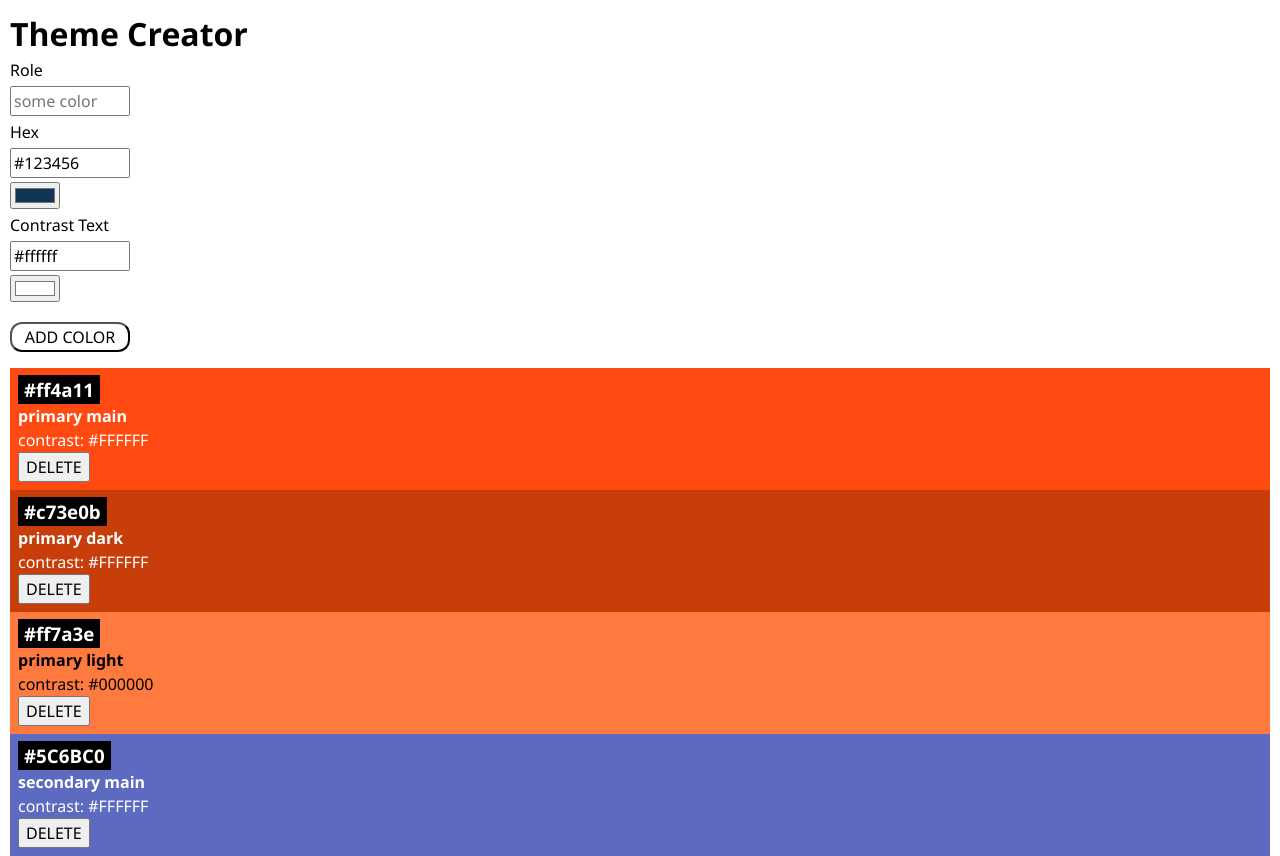
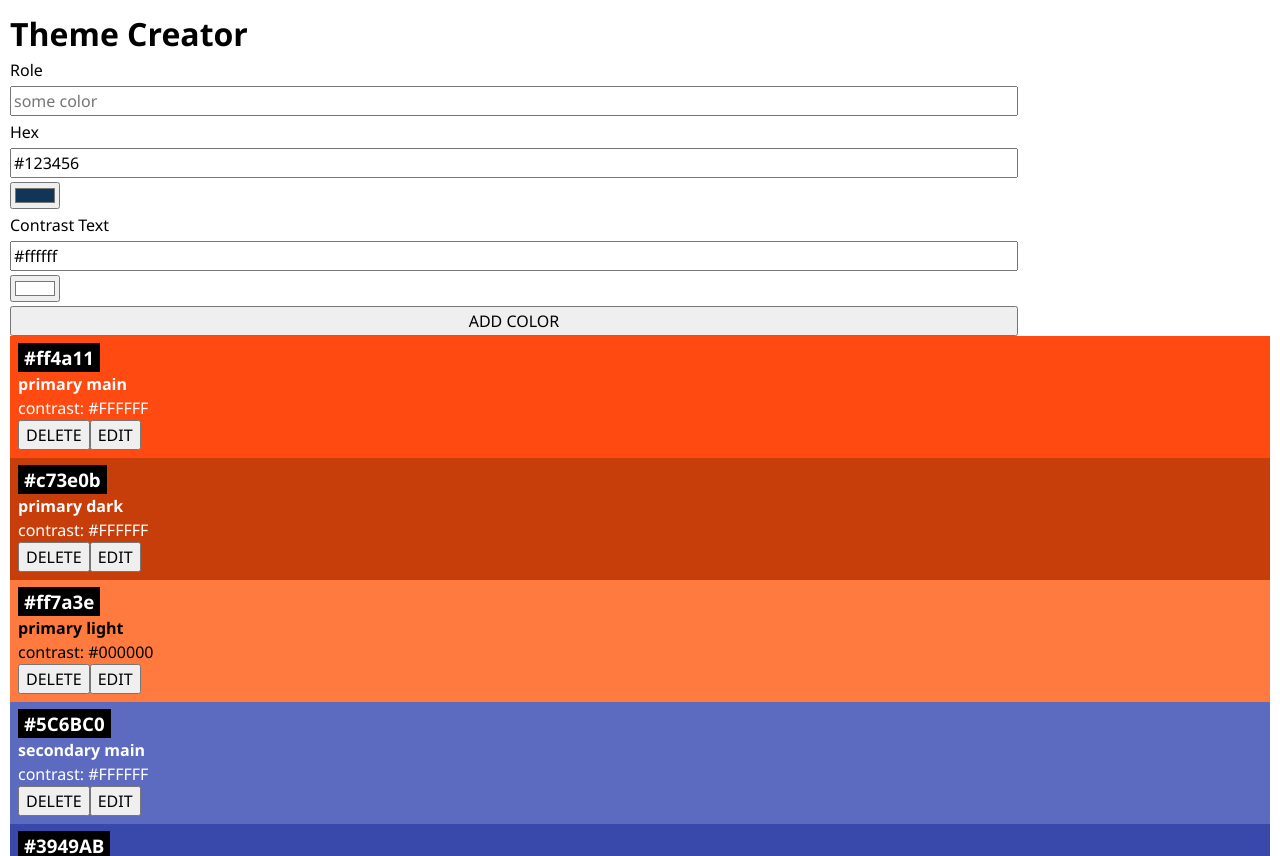
Before and after one commit to E-LeeSchaffer/recap-project-4, a React (Vite) app: page / in a window 1280 px wide. Shown: the top 856 px of the page. Built offline with nearby package versions, Linux system fonts and the light colour scheme.

Commit message:
add edit button

```diff
--- a/src/App.jsx
+++ b/src/App.jsx
@@ -1,7 +1,6 @@
 import { initialColors } from "./lib/colors";
 import Color from "./Components/Color/Color.jsx";
 import "./App.css";
-import "./Components/Form/ColorButton.css";
 import ColorForm from "./Components/Form/ColorForm.jsx";
 import { useState } from "react";
 
@@ -18,6 +17,13 @@ export default function App() {
     setColors(updatedColors);
   }
 
+  function editColor(id, newProperties) {
+    const updatedColors = colors.map((color) =>
+      color.id === id ? { ...color, ...newProperties } : color
+    );
+    setColors(updatedColors);
+  }
+
   return (
     <>
       <h1>Theme Creator</h1>
@@ -29,7 +35,11 @@ export default function App() {
           {colors.map((color) => {
             return (
               <li key={color.id} className="color-item">
-                <Color color={color} onDelete={deleteColor} />
+                <Color
+                  color={color}
+                  onDelete={deleteColor}
+                  onEdit={editColor}
+                />
               </li>
             );
           })}
--- a/src/Components/Color/Color.jsx
+++ b/src/Components/Color/Color.jsx
@@ -1,8 +1,13 @@
 import { useState } from "react";
 import "./Color.css";
+import ColorForm from "../Form/ColorForm";
 
-export default function Color({ color, onDelete }) {
+export default function Color({ color, onDelete, onEdit }) {
   const [showDeleteButton, setShowDeleteButton] = useState(false);
+  const [isEditing, setIsEditing] = useState(false);
+  // const [editHex, setEditHex] = useState(color.hex);
+  // const [editRole, setEditRole] = useState(color.role);
+  // const [editContrastText, setEditContrastText] = useState(color.contrastText);
 
   function toggleDeleteButton() {
     setShowDeleteButton(!showDeleteButton);
@@ -12,6 +17,20 @@ export default function Color({ color, onDelete }) {
     setShowDeleteButton(false);
   }
   console.log(color);
+
+  function handleEdit() {
+    setIsEditing(true);
+  }
+
+  function handleUpdateColor(updatedColor) {
+    onEdit(color.id, updatedColor);
+    setIsEditing(false);
+  }
+
+  function handleCancel() {
+    setIsEditing(false);
+  }
+
   return (
     <div
       className="color-card"
@@ -23,6 +42,21 @@ export default function Color({ color, onDelete }) {
       <h3 className="color-card-headline">{color.hex}</h3>
       <h4>{color.role}</h4>
       <p>contrast: {color.contrastText}</p>
+
+      {isEditing ? (
+        <>
+          <ColorForm
+            onSubmit={handleUpdateColor}
+            buttonText="UPDATE COLOR"
+            initialData={color}
+          />
+
+          <button type="button" onClick={handleCancel}>
+            CANCEL
+          </button>
+        </>
+      ) : (
+        <>
           <button
             type="button"
             onClick={toggleDeleteButton}
@@ -30,6 +64,11 @@ export default function Color({ color, onDelete }) {
           >
             {showDeleteButton ? "Really delete?" : "DELETE"}
           </button>
+          {!isEditing && !showDeleteButton && (
+            <button type="button" onClick={handleEdit}>
+              EDIT
+            </button>
+          )}
           {showDeleteButton && (
             <>
               <button type="button" onClick={cancelDelete}>
@@ -41,6 +80,8 @@ export default function Color({ color, onDelete }) {
               </button>
             </>
           )}
+        </>
+      )}
     </div>
   );
 }
--- a/src/Components/Form/ColorButton.css
+++ /dev/null
@@ -1,6 +0,0 @@
-.add-color-button {
-  border-radius: 16px;
-  padding: 4px;
-  font-size: 0.8rem;
-  cursor: pointer;
-}
--- a/src/Components/Form/ColorForm.css
+++ b/src/Components/Form/ColorForm.css
@@ -1,12 +1,6 @@
 .input-form {
   display: flex;
   flex-direction: column;
-  width: 120px;
+  width: 80%;
   row-gap: 4px;
 }
-
-.button {
-  margin: 16px 0 16px 0;
-  border-radius: 12px;
-  background-color: white;
-}
--- a/src/Components/Form/ColorForm.jsx
+++ b/src/Components/Form/ColorForm.jsx
@@ -3,7 +3,8 @@ import { uid } from "uid";
 import ColorInput from "./ColorInput";
 
 export default function ColorForm({
-  onAddColor,
+  onSubmit,
+  buttonText = "ADD COLOR",
   initialData = { role: "some color", hex: "#123456", contrastText: "#ffffff" },
 }) {
   function handleSubmit(event) {
@@ -11,7 +12,7 @@ export default function ColorForm({
     const formData = new FormData(event.target);
     const data = Object.fromEntries(formData);
     const newColor = {
-      id: uid(),
+      id: initialData || uid(),
       //   ...initialData,
       //   ...data,
       role: data.role || initialData.role,
@@ -20,7 +21,7 @@ export default function ColorForm({
     };
     event.target.elements.role.focus();
     // console.log("object data:", event.target.elements.role);
-    onAddColor(newColor);
+    onSubmit(newColor);
     event.target.reset();
   }
 
@@ -33,7 +34,7 @@ export default function ColorForm({
       <label htmlFor="contrastText">Contrast Text</label>
       <ColorInput id="contrastText" placeholder={initialData.contrastText} />
       <button className="button" type="submit">
-        ADD COLOR
+        {buttonText}
       </button>
     </form>
   );
```
Lines whose indentation alone changed are shown as unchanged.
